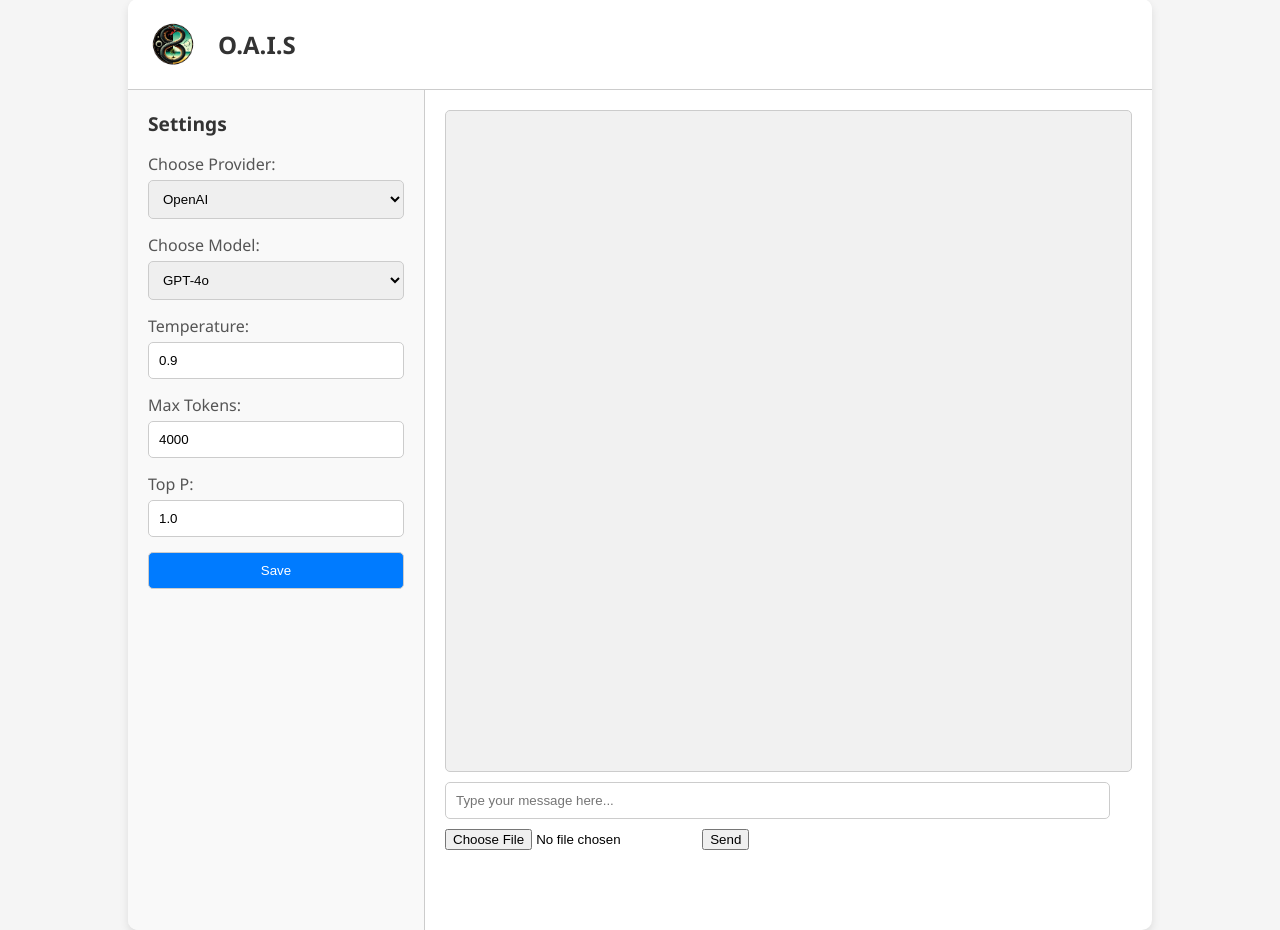
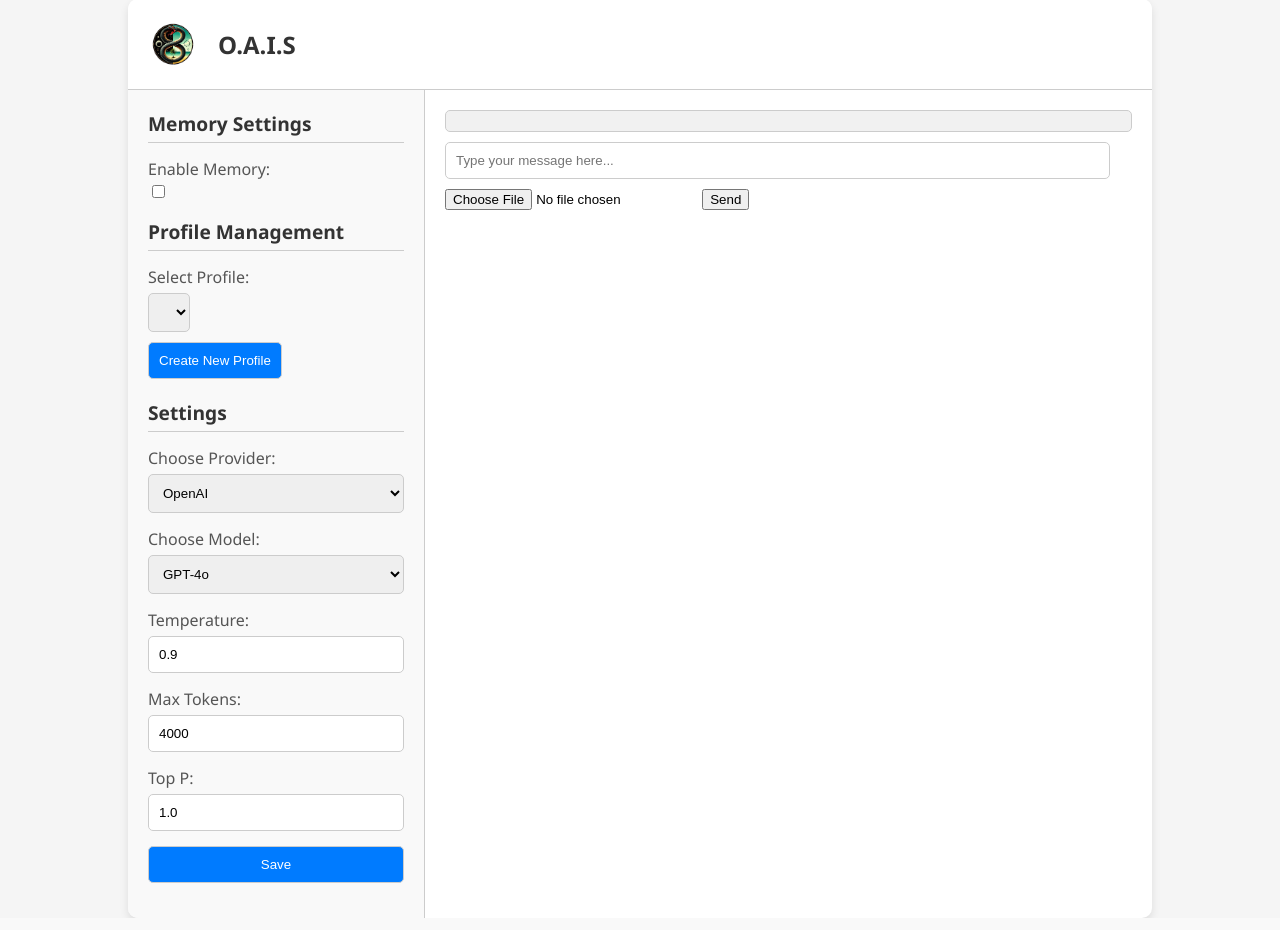
Before and after one commit to sulaimonao/O.A.I.S, a Flask app: page / in a window 1280 px wide. Shown: the part 21-951 px from the top of the page. Run offline with Flask 2, Linux system fonts and the light colour scheme; data that the repository does not hold is empty; some libraries are stand-ins or nearby versions.

Commit message:
Memory/profile functions
functioning but once i create a profile i'm unable to select if i killed the app.py

```diff
--- a/app.py
+++ b/app.py
@@ -1,10 +1,11 @@
 import logging
 logging.basicConfig(level=logging.DEBUG)
 
-from flask import Flask
+from flask import Flask, session
 from config import Config
 from app_extensions import db, migrate, socketio
 import os
+import uuid
 
 def create_app():
     app = Flask(__name__)
@@ -12,6 +13,11 @@ def create_app():
 
     register_extensions(app)
     register_blueprints(app)
+
+    @app.before_request
+    def ensure_session_id():
+        if 'id' not in session:
+            session['id'] = str(uuid.uuid4())
 
     return app
 
@@ -26,8 +32,11 @@ def register_blueprints(app):
 
 if __name__ == "__main__":
     app = create_app()
+
+    # Ensure necessary directories exist
     if not os.path.exists('uploads'):
         os.makedirs('uploads')
     if not os.path.exists('virtual_workspace'):
         os.makedirs('virtual_workspace')
+
     socketio.run(app, debug=True)
--- a/routes.py
+++ b/routes.py
@@ -1,6 +1,6 @@
 import json
 import logging
-from flask import Blueprint, session, render_template
+from flask import Blueprint, session, render_template, request, jsonify
 from flask_socketio import emit
 from app_extensions import socketio
 from utils.database import add_message, add_long_term_memory, add_chatroom_memory, get_conversation_history, get_user_profile, set_user_profile
@@ -25,11 +25,53 @@ main = Blueprint('main', __name__)
 def index():
     return render_template('index.html')
 
+# Sample in-memory storage for demonstration
+profiles = []
+memory_setting = {'enabled': False}
+
+@main.route('/api/profiles', methods=['GET', 'POST'])
+def manage_profiles():
+    if request.method == 'GET':
+        return jsonify(profiles)
+    elif request.method == 'POST':
+        data = request.get_json()
+        profile_name = data.get('name')
+        if profile_name and profile_name not in profiles:
+            profiles.append(profile_name)
+            return jsonify({'name': profile_name}), 201
+        else:
+            return jsonify({'error': 'Profile already exists or invalid name'}), 400
+
+@main.route('/api/profiles/select', methods=['POST'])
+def select_profile():
+    data = request.get_json()
+    profile_name = data.get('name')
+    if profile_name in profiles:
+        # Here you can handle profile-specific logic
+        session['user_profile']['name'] = profile_name
+        return jsonify({'selected': profile_name}), 200
+    else:
+        return jsonify({'error': 'Profile not found'}), 404
+
+@main.route('/api/memory', methods=['GET', 'POST'])
+def manage_memory():
+    if request.method == 'GET':
+        return jsonify(memory_setting)
+    elif request.method == 'POST':
+        data = request.get_json()
+        enabled = data.get('enabled')
+        memory_setting['enabled'] = enabled
+        return jsonify(memory_setting), 200
+
 @socketio.on('message')
 def handle_message(data):
     logging.debug(f"Received message: {data}")
 
     session_id = session.get('id')
+    if not session_id:
+        emit('message', {'error': 'Session ID is missing.'})
+        return
+
     user_id = session_id  # This could be enhanced to use actual user IDs in a real system
 
     if 'user_profile' not in session:
@@ -60,7 +102,7 @@ def handle_message(data):
 
     logging.debug(f"Message: {message}, Model: {model}, Provider: {provider}, Filename: {filename}, Config: {config}")
 
-    add_message(session_id, user_id, 'user', message, provider)
+    add_message(session_id, user_id, 'user', message, model)
 
     # Handle user introduction and confirmation
     if session['user_profile']['awaiting_confirmation']:
@@ -68,13 +110,13 @@ def handle_message(data):
             session['user_profile']['awaiting_confirmation'] = False
             set_user_profile(session_id, session['user_profile']['name'])
             response_message = f"Great! I will remember your name, {session['user_profile']['name']}."
-            add_message(session_id, user_id, 'assistant', response_message, provider)
+            add_message(session_id, user_id, 'assistant', response_message, model)
             emit('message', {'user': message, 'assistant': response_message})
         else:
             session['user_profile']['name'] = None
             session['user_profile']['awaiting_confirmation'] = False
             response_message = "Okay, I won't remember your name."
-            add_message(session_id, user_id, 'assistant', response_message, provider)
+            add_message(session_id, user_id, 'assistant', response_message, model)
             emit('message', {'user': message, 'assistant': response_message})
         return
 
@@ -85,11 +127,11 @@ def handle_message(data):
             session['user_profile']['name'] = name
             session['user_profile']['awaiting_confirmation'] = True
             response_message = f"Did I get that right? Is your name {name}? Please reply with 'yes' or 'no'."
-            add_message(session_id, user_id, 'assistant', response_message, provider)
+            add_message(session_id, user_id, 'assistant', response_message, model)
             emit('message', {'user': message, 'assistant': response_message})
         else:
             response_message = "I didn't catch your name. Please tell me again by saying 'My name is [Your Name]'."
-            add_message(session_id, user_id, 'assistant', response_message, provider)
+            add_message(session_id, user_id, 'assistant', response_message, model)
             emit('message', {'user': message, 'assistant': response_message})
         return
 
@@ -105,7 +147,7 @@ def handle_message(data):
             response_message = f"Your name is {name}."
         else:
             response_message = "I don't know your name. Please tell me your name by saying 'My name is [Your Name]'."
-        add_message(session_id, user_id, 'assistant', response_message, provider)
+        add_message(session_id, user_id, 'assistant', response_message, model)
         emit('message', {'user': message, 'assistant': response_message})
         return
 
@@ -116,7 +158,7 @@ def handle_message(data):
         if 'code' in content_response:
             content = content_response['code']
             result = handle_write_to_file(message, content)
-            add_message(session_id, user_id, 'assistant', result, provider)
+            add_message(session_id, user_id, 'assistant', result, model)
             emit('message', {'user': message, 'result': result})
             logging.debug(f"Emitting write_to_file result: {result}")
         else:
@@ -126,7 +168,7 @@ def handle_message(data):
         code_response = generate_code_via_llm(message, model, provider, config)
         if 'code' in code_response:
             result = handle_execute_code(message, code_response['code'], session_id)
-            add_message(session_id, user_id, 'assistant', result, provider)
+            add_message(session_id, user_id, 'assistant', result, model)
             emit('message', {'user': message, 'result': result})
             logging.debug(f"Emitting execute_code result: {result}")
         else:
@@ -137,7 +179,7 @@ def handle_message(data):
         if 'code' in code_response:
             result = execute_code(code_response['code'])
             write_file('output.txt', result)
-            add_message(session_id, user_id, 'assistant', result, provider)
+            add_message(session_id, user_id, 'assistant', result, model)
             emit('message', {'user': message, 'code': code_response['code'], 'result': result})
             logging.debug(f'Emitting code response: {code_response["code"]}')
         else:
@@ -167,7 +209,7 @@ def handle_message(data):
                     response = genai_model.generate_content(message)
                 content = response.text
 
-            add_message(session_id, user_id, 'assistant', content, provider)
+            add_message(session_id, user_id, 'assistant', content, model)
             logging.debug(f'{provider.capitalize()} Response: {content}')
             emit('message', {'user': message, 'assistant': content})
         except Exception as e:
--- a/static/script.js
+++ b/static/script.js
@@ -113,4 +113,96 @@ $(document).ready(function() {
             $('#chat-history').scrollTop($('#chat-history')[0].scrollHeight);
         }
     });
+
+    // Memory and profile settings initialization
+    const memoryToggle = document.getElementById('memory-toggle');
+    const profileSelect = document.getElementById('profile-select');
+    const createProfileButton = document.getElementById('create-profile');
+
+    // Load existing profiles and memory setting
+    loadProfiles();
+    loadMemorySetting();
+
+    memoryToggle.addEventListener('change', function() {
+        const isEnabled = memoryToggle.checked;
+        updateMemorySetting(isEnabled);
+    });
+
+    createProfileButton.addEventListener('click', function() {
+        const profileName = prompt('Enter new profile name:');
+        if (profileName) {
+            createProfile(profileName);
+        }
+    });
+
+    profileSelect.addEventListener('change', function() {
+        const selectedProfile = profileSelect.value;
+        if (selectedProfile) {
+            selectProfile(selectedProfile);
+        }
+    });
+
+    function loadProfiles() {
+        // Fetch profiles from backend and populate the select element
+        fetch('/api/profiles')
+            .then(response => response.json())
+            .then(profiles => {
+                profiles.forEach(profile => {
+                    const option = document.createElement('option');
+                    option.value = profile;
+                    option.textContent = profile;
+                    profileSelect.appendChild(option);
+                });
+            });
+    }
+
+    function loadMemorySetting() {
+        // Fetch current memory setting from backend
+        fetch('/api/memory')
+            .then(response => response.json())
+            .then(data => {
+                memoryToggle.checked = data.enabled;
+            });
+    }
+
+    function updateMemorySetting(isEnabled) {
+        // Update memory setting on backend
+        fetch('/api/memory', {
+            method: 'POST',
+            headers: {
+                'Content-Type': 'application/json'
+            },
+            body: JSON.stringify({ enabled: isEnabled })
+        });
+    }
+
+    function createProfile(profileName) {
+        // Create new profile on backend
+        fetch('/api/profiles', {
+            method: 'POST',
+            headers: {
+                'Content-Type': 'application/json'
+            },
+            body: JSON.stringify({ name: profileName })
+        })
+        .then(response => response.json())
+        .then(profile => {
+            const option = document.createElement('option');
+            option.value = profile.name;
+            option.textContent = profile.name;
+            profileSelect.appendChild(option);
+            profileSelect.value = profile.name;
+        });
+    }
+
+    function selectProfile(profileName) {
+        // Select profile on backend
+        fetch('/api/profiles/select', {
+            method: 'POST',
+            headers: {
+                'Content-Type': 'application/json'
+            },
+            body: JSON.stringify({ name: profileName })
+        });
+    }
 });
--- a/static/style.css
+++ b/static/style.css
@@ -41,41 +41,42 @@ body {
     font-size: 1.5em;
 }
 
-#main-content {
+#content {
     display: flex;
     flex: 1;
+    height: calc(100vh - 100px); /* Adjust based on header height */
 }
 
-#settings-sidebar {
+#sidebar {
     width: 25%;
     padding: 20px;
     border-right: 1px solid #ccc;
     background-color: #f9f9f9;
-    position: sticky;
-    top: 0;
-    height: 100vh;
     overflow-y: auto;
 }
 
-#settings-sidebar h2 {
+#sidebar h2 {
     margin-top: 0;
     font-size: 1.2em;
     color: #333;
+    border-bottom: 1px solid #ccc; /* Add border bottom to headings */
+    padding-bottom: 5px; /* Add padding bottom for spacing */
+    margin-bottom: 15px; /* Add margin bottom for spacing */
 }
 
-#settings-sidebar form {
+#sidebar form {
     display: flex;
     flex-direction: column;
 }
 
-#settings-sidebar label {
+#sidebar label {
     margin-bottom: 5px;
     color: #555;
 }
 
-#settings-sidebar select,
-#settings-sidebar input,
-#settings-sidebar button {
+#sidebar select,
+#sidebar input,
+#sidebar button {
     margin-bottom: 15px;
     padding: 10px;
     border-radius: 5px;
@@ -83,23 +84,24 @@ body {
     box-sizing: border-box;
 }
 
-#settings-sidebar button {
+#sidebar button {
     background-color: #007bff;
     color: #fff;
     cursor: pointer;
     transition: background-color 0.3s;
 }
 
-#settings-sidebar button:hover {
+#sidebar button:hover {
     background-color: #0056b3;
 }
 
 #chat-container {
+    flex: 1;
     display: flex;
     flex-direction: column;
-    flex: 1;
     padding: 20px;
-    height: calc(100vh - 60px); /* Adjust based on header height */
+    height: 100%;
+    box-sizing: border-box;
 }
 
 #chat-history {
@@ -150,3 +152,21 @@ body {
     max-width: 100%;
     border-radius: 10px;
 }
+
+#memory-settings, #profile-management {
+    margin-bottom: 20px; /* Add margin bottom for spacing */
+}
+
+#memory-settings h2, #profile-management h2 {
+    margin-top: 0;
+}
+
+#memory-settings label, #profile-management label {
+    display: block;
+    margin-bottom: 5px;
+}
+
+#memory-settings input, #profile-management select, #profile-management button {
+    display: block;
+    margin-bottom: 10px;
+}
--- a/templates/index.html
+++ b/templates/index.html
@@ -12,8 +12,24 @@
             <img src="/static/images/logo3.png" alt="O.A.I.S Logo" id="logo">
             <h1>O.A.I.S</h1>
         </div>
-        <div id="main-content">
-            <div id="settings-sidebar">
+        <div id="content">
+            <div id="sidebar">
+                <div id="memory-settings">
+                    <h2>Memory Settings</h2>
+                    <label for="memory-toggle">Enable Memory:</label>
+                    <input type="checkbox" id="memory-toggle" name="memory-toggle">
+                </div>
+
+                <div id="profile-management">
+                    <h2>Profile Management</h2>
+                    <label for="profile-select">Select Profile:</label>
+                    <select id="profile-select" name="profile-select">
+                        <!-- Options will be dynamically populated -->
+                    </select>
+                    <button id="create-profile">Create New Profile</button>
+                </div>
+
+                <div id="settings">
                     <h2>Settings</h2>
                     <form id="settings-form">
                         <label for="provider-select">Choose Provider:</label>
@@ -39,6 +55,7 @@
                         <button type="button" id="save-settings">Save</button>
                     </form>
                 </div>
+            </div>
             <div id="chat-container">
                 <div id="chat-history"></div>
                 <form id="chat-form">
@@ -49,7 +66,6 @@
             </div>
         </div>
     </div>
-
     <script src="https://code.jquery.com/jquery-3.6.0.min.js"></script>
     <script src="https://cdnjs.cloudflare.com/ajax/libs/socket.io/4.0.0/socket.io.js"></script>
     <script src="https://cdn.jsdelivr.net/npm/marked/marked.min.js"></script>
```
Lines whose indentation alone changed are shown as unchanged.
